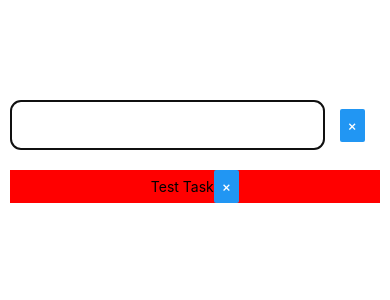
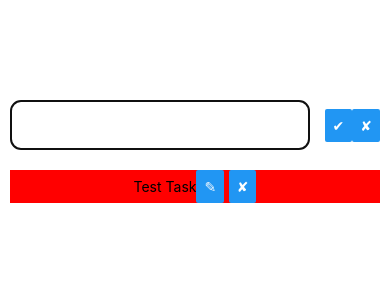
Before and after one commit to Lecsar/react_native_todo, a React Native app: screen / in a window 390 px wide. Shown: the top 300 px of the page. Built offline with nearby package versions, Linux system fonts and the light colour scheme.

Commit message:
next patch

```diff
--- a/components/AddInput.js
+++ b/components/AddInput.js
@@ -1,28 +1,43 @@
 import React from 'react';
-import {StyleSheet, TextInput, Dimensions, View, Button} from 'react-native';
-import {DeleteButton} from './DeleteButton';
-
-const {width} = Dimensions.get('window');
-const vh = width / 100;
+import { StyleSheet, TextInput, Dimensions, View, Button } from 'react-native';
+import { noop } from 'lodash';
+import { CustomButton, btnTypes } from './CustomButton';
 
 export class AddInput extends React.Component {
-    state = {text: ''};
+  constructor(props) {
+    super(props);
 
-    changeValue = ({nativeEvent: {text}}) => this.setState({text});
+    this.state = {
+      text: props.text || ''
+    };
+  }
 
-    clearInput = () => this.setState({text: ''});
+  changeValue = ({ nativeEvent: { text } }) => this.setState({ text });
 
-    addTask = () => {
+  onAcceptInput = () => {
+    this.props.onAccept();
+    this.onEndEditing();
+  };
+
+  onCloseInput = () => {
+    this.props.onClose();
+    this.setState({ text: '' });
+  };
+
+  onEndEditing = () => {
+    const {onEndEditingInputWithText, onEndEditingEmptyInput} = this.props;
     const valueWithoutSpaces = this.state.text.trim();
 
     if (valueWithoutSpaces) {
-            this.props.addTask(valueWithoutSpaces);
-            this.clearInput();
+      onEndEditingInputWithText(valueWithoutSpaces);
+    } else {
+      onEndEditingEmptyInput();
     }
   };
 
   render() {
-        const {text} = this.state;
+    const { text } = this.state;
+    const { hideAcceptBtn, hideCloseBtn } = this.props;
 
     return (
       <View style={styles.group}>
@@ -30,14 +45,28 @@ export class AddInput extends React.Component {
           style={styles.input}
           onChange={this.changeValue}
           value={text}
-                    onEndEditing={this.addTask}
+          onEndEditing={this.onEndEditing}
           autoFocus
         />
-                <DeleteButton onPress={this.clearInput} />
+        {!hideAcceptBtn && (
+          <CustomButton type={btnTypes.accept} onPress={this.onAcceptInput} />
+        )}
+        {!hideCloseBtn && (
+          <CustomButton type={btnTypes.delete} onPress={this.onCloseInput} />
+        )}
       </View>
     );
   }
 }
+
+AddInput.defaultProps = {
+  hideAcceptBtn: false,
+  hideCloseBtn: false,
+  onEndEditingInputWithText: noop,
+  onEndEditingEmptyInput: noop,
+  onClose: noop,
+  onAccept: noop
+};
 
 const styles = StyleSheet.create({
   group: {
@@ -46,7 +75,7 @@ const styles = StyleSheet.create({
     alignItems: 'center',
     position: 'relative',
     width: '100%',
-        marginBottom: 20,
+    marginBottom: 20
   },
 
   input: {
@@ -58,6 +87,6 @@ const styles = StyleSheet.create({
     borderRadius: 10,
     paddingLeft: 10,
     paddingRight: 10,
-        fontSize: 14,
-    },
+    fontSize: 14
+  }
 });
--- /dev/null
+++ b/components/CustomButton.js
@@ -0,0 +1,12 @@
+import React from 'react';
+import { Button } from 'react-native';
+
+export const btnTypes = {
+  delete: '✘',
+  edit: `✎`,
+  accept: '✔'
+};
+
+export const CustomButton = ({ onPress, type = btnTypes.delete }) => (
+  <Button title={type} onPress={onPress} />
+);
--- a/components/DeleteButton.js
+++ /dev/null
@@ -1,4 +0,0 @@
-import React from 'react';
-import {Button} from 'react-native';
-
-export const DeleteButton = ({onPress}) => <Button title="&times;" onPress={onPress} />;
--- a/components/Task.js
+++ b/components/Task.js
@@ -1,12 +1,15 @@
 import React from 'react';
-import {View, StyleSheet, Text} from 'react-native';
-import {DeleteButton} from './DeleteButton';
+import { View, StyleSheet, Text } from 'react-native';
+import { CustomButton, btnTypes } from './CustomButton';
 
-export const Task = ({text, onClickDelete}) => {
+export const Task = ({ text, onClickDelete, onClickEdit, onClickChange }) => {
   return (
     <View style={styles.task}>
       <Text style={styles.text}>{text}</Text>
-            <DeleteButton onPress={onClickDelete} />
+      <View style={styles.btnGroup}>
+        <CustomButton type={btnTypes.edit} onPress={onClickEdit} />
+        <CustomButton type={btnTypes.delete} onPress={onClickDelete} />
+      </View>
     </View>
   );
 };
@@ -15,10 +18,17 @@ const styles = StyleSheet.create({
   task: {
     display: 'flex',
     flexDirection: 'row',
-        alignItems: 'center',
+    alignItems: 'center'
   },
 
   text: {
-        width: '85%',
+    width: '80%'
   },
+
+  btnGroup: {
+    display: 'flex',
+    flexDirection: 'row',
+    justifyContent: 'space-between',
+    width: 60
+  }
 });
--- a/components/TaskList.js
+++ b/components/TaskList.js
@@ -1,16 +1,34 @@
-import React, {Component} from 'react';
-import {View, StyleSheet} from 'react-native';
-import {Task} from './Task';
+import React, { Component } from 'react';
+import { View, StyleSheet, TextInput } from 'react-native';
+import { Task } from './Task';
 
 export class TaskList extends Component {
+  state = {
+    editingTaskId: null
+  };
+
+  selectEditingTask = (editingTaskId = null) => () => {
+    this.setState({ editingTaskId });
+  };
+
   render() {
-        const {tasks} = this.props;
+    const { editingTaskId } = this.state;
+    const { tasks, deleteTask } = this.props;
 
     return (
       <View style={styles.list}>
-                {tasks.map(({id, ...data}) => (
-                    <Task key={id} {...data} onClickDelete={this.props.deleteTask(id)} />
-                ))}
+        {tasks.map(({ id, ...data }) =>
+          editingTaskId === id ? (
+            <TextInput value={data.text} />
+          ) : (
+            <Task
+              key={id}
+              {...data}
+              onClickDelete={deleteTask(id)}
+              onClickEdit={this.selectEditingTask(id)}
+            />
+          )
+        )}
       </View>
     );
   }
@@ -22,6 +40,6 @@ const styles = StyleSheet.create({
     flexDirection: 'column',
     alignItems: 'center',
     width: '100%',
-        backgroundColor: 'red',
-    },
+    backgroundColor: 'red'
+  }
 });
--- a/containers/TodoList.js
+++ b/containers/TodoList.js
@@ -1,8 +1,8 @@
 import React from 'react';
-import {StyleSheet, Text, View, Dimensions} from 'react-native';
-import {AddInput} from '../components/AddInput';
-import {Task} from '../components/Task';
-import {TaskList} from '../components/TaskList';
+import { StyleSheet, Text, View, Dimensions } from 'react-native';
+import { AddInput } from '../components/AddInput';
+import { Task } from '../components/Task';
+import { TaskList } from '../components/TaskList';
 
 let lastId = 2;
 
@@ -12,50 +12,60 @@ export class TodoList extends React.Component {
       {
         id: 1,
         text: 'Test Task',
-                active: false,
-            },
-        ],
+        active: false
+      }
+    ]
   };
 
   addTask = text => {
-        this.setState(({tasks}) => ({
+    this.setState(({ tasks }) => ({
       tasks: [
         ...tasks,
         {
           id: ++lastId,
           text,
-                    active: false,
-                },
-            ],
+          active: false
+        }
+      ]
     }));
   };
 
   deleteTask = deletedTaskId => () => {
-        this.setState(({tasks}) => ({
-            tasks: tasks.filter(({id}) => id !== deletedTaskId),
+    this.setState(({ tasks }) => ({
+      tasks: tasks.filter(({ id }) => id !== deletedTaskId)
     }));
   };
 
   changeTask = changedTaskId => (changedOptionName, changedValue) => {
-        this.setState(({tasks}) =>
+    this.setState(({ tasks }) =>
       tasks.map(task => {
-                if (task.id === changedTaskId && task.hasOwnProperty(changedOptionName)) {
+        if (
+          task.id === changedTaskId &&
+          task.hasOwnProperty(changedOptionName)
+        ) {
           return {
             ...task,
-                        [changedOptionName]: changedValue,
+            [changedOptionName]: changedValue
           };
         }
 
         return task;
-            }),
+      })
     );
   };
 
   render() {
     return (
       <View style={styles.todo}>
-                <AddInput style={styles.addInput} addTask={this.addTask} />
-                <TaskList tasks={this.state.tasks} deleteTask={this.deleteTask} />
+        <AddInput
+          style={styles.addInput}
+          onEndEditingInputWithText={this.addTask}
+        />
+        <TaskList
+          tasks={this.state.tasks}
+          deleteTask={this.deleteTask}
+          changeTask={this.changeTask}
+        />
       </View>
     );
   }
@@ -66,6 +76,6 @@ const styles = StyleSheet.create({
     display: 'flex',
     flexDirection: 'column',
     alignItems: 'center',
-        width: '100%',
-    },
+    width: '100%'
+  }
 });
--- a/package.json
+++ b/package.json
@@ -8,6 +8,8 @@
   },
   "dependencies": {
     "expo": "^32.0.0",
+    "lodash": "^4.17.11",
+    "prop-types": "^15.7.2",
     "react": "16.5.0",
     "react-native": "https://github.com/expo/react-native/archive/sdk-32.0.0.tar.gz",
     "react-native-viewport-units": "0.0.5"
```
Also changed, not shown: 1 other file (tests, documents, lock files or other folders). Lines whose indentation alone changed are shown as unchanged.
